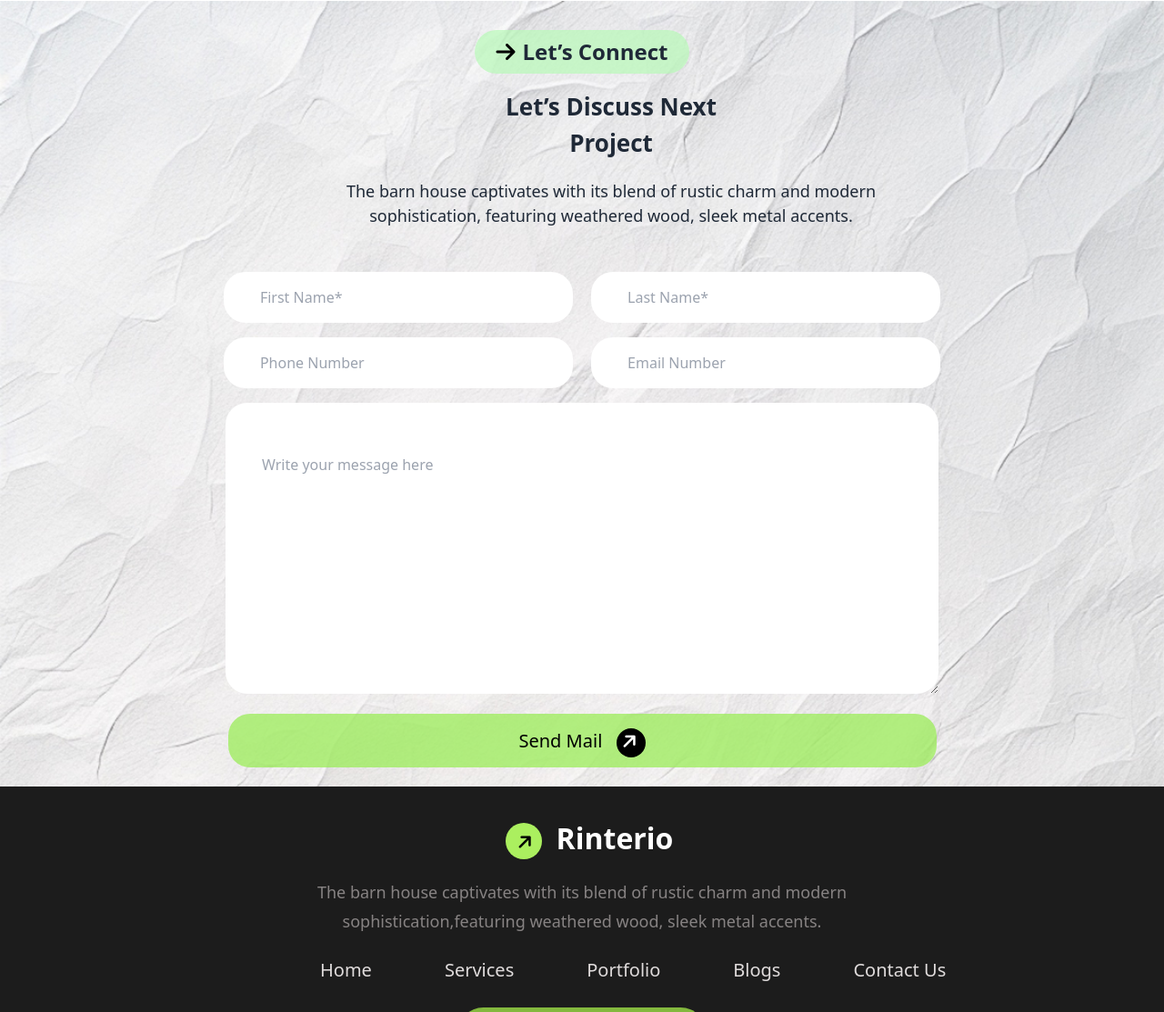
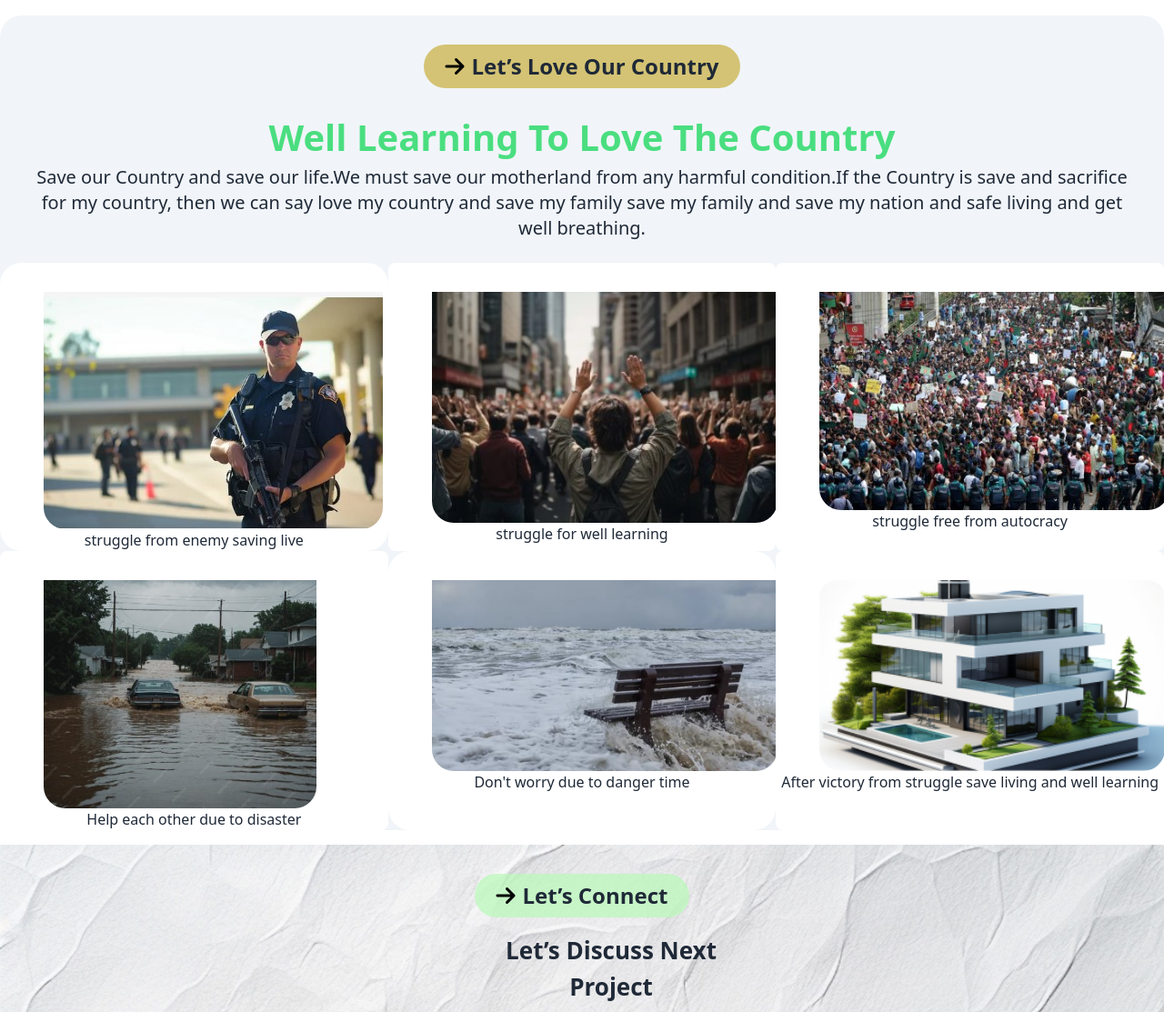
Before and after one commit to hmahmood071/B10-Assignment-3, a plain HTML site: page index.html in a window 1280 px wide. Shown: the part 2667-3780 px from the top of the page at 91% size. Drawn offline with nearby package versions, Linux system fonts and the light colour scheme.

Commit message:
added extra meaningful section

```diff
--- a/index.html
+++ b/index.html
@@ -201,6 +201,50 @@
                 </div>
               </div>
         </section>
+        <!-- Extra meaningful section -->
+         <section class="bg-slate-100 rounded-3xl mt-8">
+          <div class="text-center">
+            <button class="bg-[#c9b040b6] w-42 text-2xl mt-8 px-6 py-2 font-semibold rounded-[40px]"><i class="fa-solid mr-2 text-black fa-arrow-right"></i>Let’s Love Our Country</button>
+          </div>
+          <div class="text-center my-6">
+            <h1 class="text-[40px] text-green-400 font-bold">Well Learning To Love The Country</h1>
+            <p class="text-xl px-8">Save our Country and save our life.We must save our motherland from any harmful condition.If the Country is save and sacrifice for my country, then we can say love my country and save my family save my family and save my nation and safe living and get well breathing.</p>
+          </div>
+          <div>
+            </div>
+            <!-- card 1 -->
+             <div class="grid grid-cols-3">
+            <div class="text-center bg-white rounded-3xl">
+              <img src="assets/politics.jpg" alt="" class="ml-12 pt-8 rounded-3xl">
+              <p>struggle from enemy saving live</p>
+            </div>
+            <!-- card2 -->
+            <div class="text-center bg-white rounded-lg">
+              <img src="assets/polictics2.jpg" alt="" width="380px" class="ml-12 pt-8 rounded-3xl">
+              <p>struggle for well learning</p>
+            </div>
+            <!-- card 3 -->
+            <div class="text-center bg-white rounded-lg">
+              <img src="assets/politics3.jpg" alt="" class="ml-12 pt-8 rounded-3xl">
+              <p>struggle free from autocracy</p>
+            </div>
+            <!-- card 4 -->
+            <div class="text-center bg-white rounded-lg">
+              <img src="assets/flood1.jpg" width="300px" alt="" class="ml-12 pt-8 rounded-3xl">
+              <p>Help each other due to disaster</p>
+            </div>
+            <!-- card 5 -->
+            <div class="text-center bg-white rounded-3xl">
+              <img src="assets/flood2.jpg" width="380px" alt="" class="ml-12 pt-8 rounded-3xl">
+              <p>Don't worry due to danger time</p>
+            </div>
+            <!-- card 6 -->
+            <div class="text-center bg-white rounded-lg">
+              <img src="assets/article2.png" alt="" width="380px" class="ml-12 pt-8 rounded-3xl">
+              <p>After victory from struggle save living and well learning</p>
+            </div>
+          </div>
+         </section>
         <!-- Lets Discus next Project -->
          <section class="bg-[url('./assets/bg.jpg')] mt-4 bg-cover">
           <div class="text-center">
```
Also changed, not shown: assets/flood1.jpg (added), assets/flood2.jpg (added), assets/polictics2.jpg (added), assets/politics.jpg (added), assets/politics3.jpg (added).
